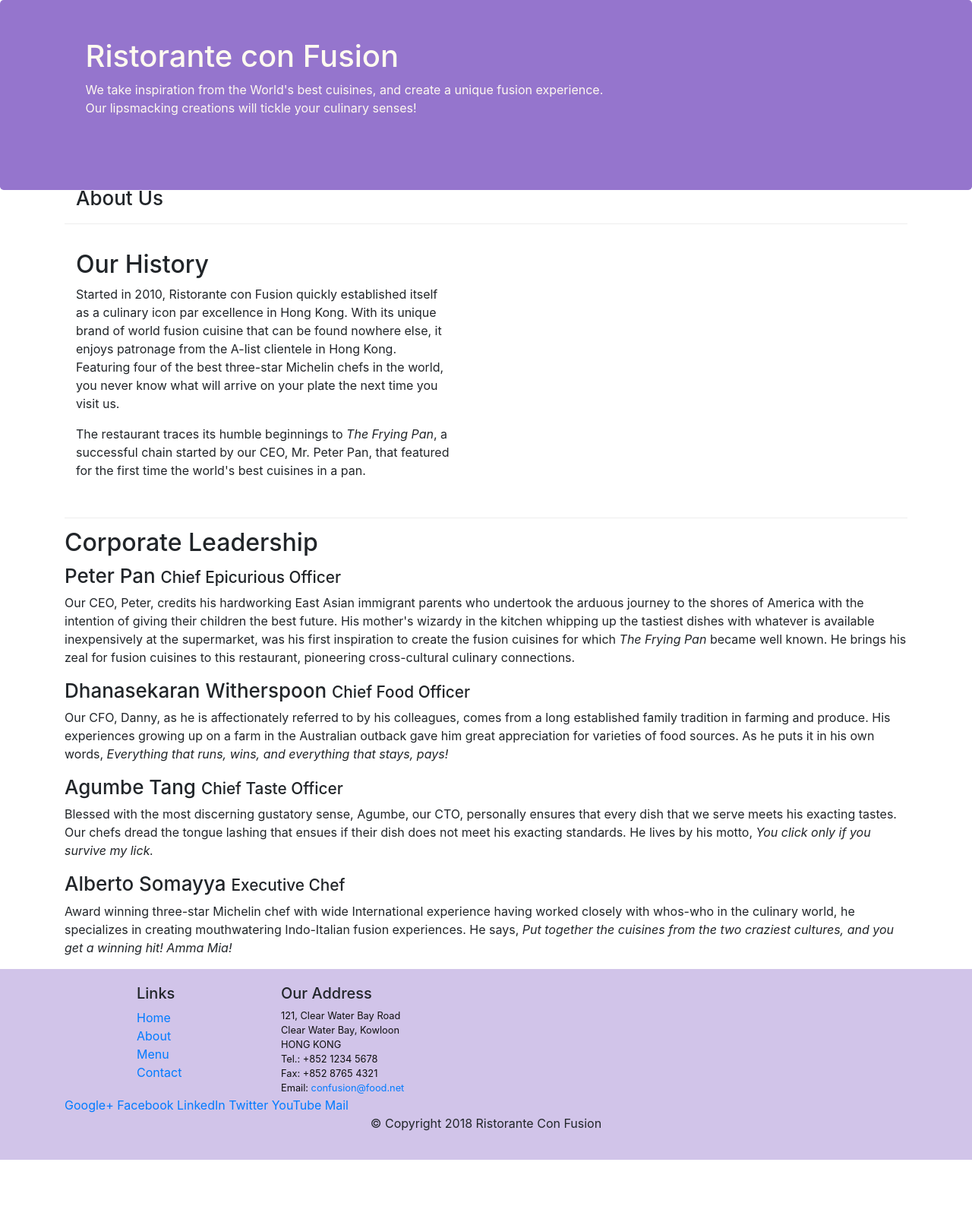
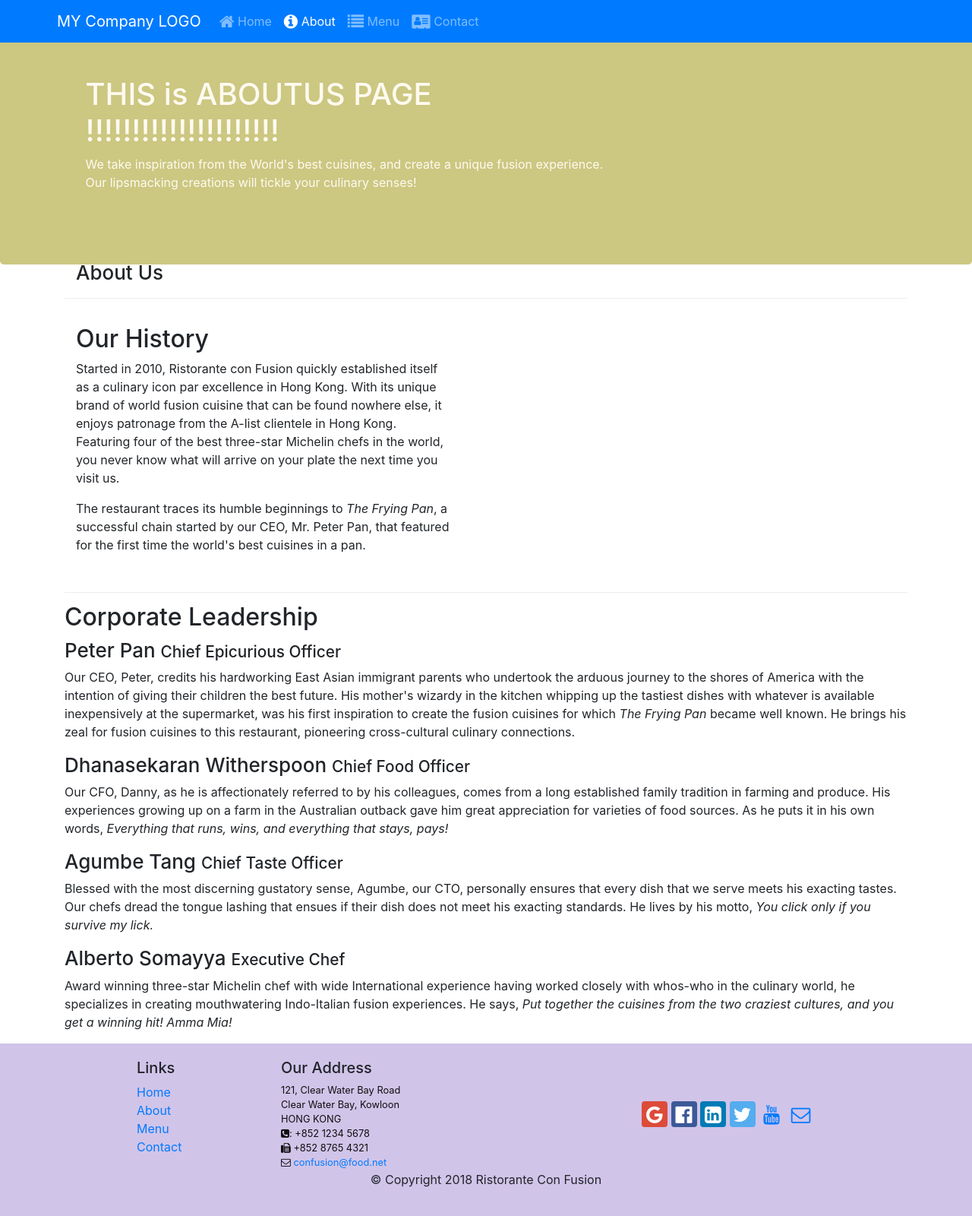
Before and after one commit to EsraaAfifi/bootstrap-coursera, a website: page aboutus.html in a window 1280 px wide. Shown: the whole page at 76% size. Before the commit the page ends 1526 px from the top, so only its background shows below. Drawn offline with nearby package versions, Linux system fonts and the light colour scheme.

Commit message:
icon fonts

```diff
--- a/aboutus.html
+++ b/aboutus.html
@@ -8,6 +8,14 @@
     <meta http-equiv="x-ua-compatible" content="ie=edge">
 
     <!-- Bootstrap CSS -->
+    <script src="https://code.jquery.com/jquery-3.2.1.slim.min.js" integrity="sha384-KJ3o2DKtIkvYIK3UENzmM7KCkRr/rE9/Qpg6aAZGJwFDMVNA/GpGFF93hXpG5KkN" crossorigin="anonymous"></script>
+    <link rel="stylesheet" href="https://maxcdn.bootstrapcdn.com/bootstrap/4.0.0-beta/css/bootstrap.min.css" integrity="sha384-/Y6pD6FV/Vv2HJnA6t+vslU6fwYXjCFtcEpHbNJ0lyAFsXTsjBbfaDjzALeQsN6M" crossorigin="anonymous">
+    <link rel="stylesheet" href="node_modules/font-awesome/css/font-awesome.min.css">
+    <link rel="stylesheet" href="node_modules/bootstrap-social/bootstrap-social.css">
+    <script src="https://maxcdn.bootstrapcdn.com/bootstrap/4.0.0-beta/js/bootstrap.min.js" integrity="sha384-h0AbiXch4ZDo7tp9hKZ4TsHbi047NrKGLO3SEJAg45jXxnGIfYzk4Si90RDIqNm1" crossorigin="anonymous"></script>
+    <script src="https://code.jquery.com/jquery-3.2.1.slim.min.js" integrity="sha384-KJ3o2DKtIkvYIK3UENzmM7KCkRr/rE9/Qpg6aAZGJwFDMVNA/GpGFF93hXpG5KkN" crossorigin="anonymous"></script>
+    <script src="https://cdnjs.cloudflare.com/ajax/libs/popper.js/1.11.0/umd/popper.min.js" integrity="sha384-b/U6ypiBEHpOf/4+1nzFpr53nxSS+GLCkfwBdFNTxtclqqenISfwAzpKaMNFNmj4" crossorigin="anonymous"></script>
+
     <link rel="stylesheet" href="node_modules/bootstrap/dist/css/bootstrap.min.css">
     <link href="./css/style.css" rel="stylesheet">
     <title>Ristorante Con Fusion: About Us</title>
@@ -16,11 +24,36 @@
 
 <body>
 
+<nav class="navbar navbar-dark navbar-expand-sm bg-primary fixed-top">
+    <div class="container">
+    <!-- al button da byzabat fel big screens al navbar to the right and logo to the left -->
+    <!-- w fel sm screens by3ml kda w byzher button , lazem ady al li(s) elle 3ndi div bel id = navbarSupportedContent -->
+    <button class="navbar-toggler" type="button" data-toggle="collapse" data-target="#navbarSupportedContent" aria-controls="navbarSupportedContent" aria-expanded="false" aria-label="Toggle navigation">
+    <span class="navbar-toggler-icon"></span>
+    </button>
+      <a class="navbar-brand" href="./index.html">MY Company LOGO</a>
+      <!--class="collapse navbar-collapse byzabat al navbar to the left and hide it at sm screen and when click on the button it will display the content-->
+        <div class="collapse navbar-collapse" id="navbarSupportedContent">
+          <ul class="navbar-nav mr">
+      <!-- active class here will be active link , highlighted  -->
+            <li class="nav-item"><a class="nav-link" href="./index.html"><i class="fa fa-home fa-lg"></i> Home</a></li>
+            <li class="nav-item active"><a class="nav-link" href="#"><span class="fa fa-info-circle fa-lg"></span> About</a></li>
+            <li class="nav-item"><a class="nav-link" href="#"><i class="fa fa-list fa-lg"></i> Menu</a></li>
+            <li class="nav-item"><a class="nav-link" href="#"><i class="fa fa-address-card  fa-lg"></i> Contact</a></li>
+          </ul>
+        </div>
+    </div>
+
+  </nav>
+
+
+
+
     <header class="jumbotron">
         <div class="container">
             <div class="row row-header">
                 <div class="col-12 col-sm-8">
-                    <h1>Ristorante con Fusion</h1>
+                    <h1>THIS is ABOUTUS PAGE !!!!!!!!!!!!!!!!!!!!!</h1>
                     <p>We take inspiration from the World's best cuisines, and create a unique fusion experience. <br>Our lipsmacking creations will tickle your culinary senses!</p>
                 </div>
                 <div class="col-12 col-sm">
@@ -69,7 +102,7 @@
                 <div class="col-4 offset-1 col-sm-2">
                     <h5>Links</h5>
                     <ul class="list-unstyled">
-                        <li><a href="#">Home</a></li>
+                        <li><a href="./index.html">Home</a></li>
                         <li><a href="#">About</a></li>
                         <li><a href="#">Menu</a></li>
                         <li><a href="#">Contact</a></li>
@@ -81,19 +114,19 @@
 		              121, Clear Water Bay Road<br>
 		              Clear Water Bay, Kowloon<br>
 		              HONG KONG<br>
-		              Tel.: +852 1234 5678<br>
-		              Fax: +852 8765 4321<br>
-		              Email: <a href="mailto:confusion@food.net">confusion@food.net</a>
+		              <i class="fa fa-phone-square" aria-hidden="true"></i>: +852 1234 5678<br>
+		              <i class="fa fa-fax" aria-hidden="true"></i> +852 8765 4321<br>
+		             <i class="fa fa-envelope-o" aria-hidden="true"></i> <a href="mailto:confusion@food.net">confusion@food.net</a>
 		           </address>
                 </div>
                 <div class="align-self-center">
                     <div class="col text-center">
-                        <a href="http://google.com/+">Google+</a>
-                        <a href="http://www.facebook.com/profile.php?id=">Facebook</a>
-                        <a href="http://www.linkedin.com/in/">LinkedIn</a>
-                        <a href="http://twitter.com/">Twitter</a>
-                        <a href="http://youtube.com/">YouTube</a>
-                        <a href="mailto:">Mail</a>
+                       <a class="btn btn-social-icon btn-google" href="http://google.com/"><i class="fa fa-google fa-lg" aria-hidden="true"></i></a>
+                        <a class="btn btn-social-icon btn-facebook" href="http://www.facebook.com/profile.php?id="><i class="fa fa-facebook-official fa-lg" aria-hidden="true"></i></a>
+                        <a class="btn btn-social-icon btn-linkedin" href="http://www.linkedin.com/in/"><i class="fa fa-linkedin-square fa-lg" aria-hidden="true"></i></a>
+                        <a class="btn btn-social-icon btn-twitter" href="http://twitter.com/"><i class="fa fa-twitter fa-lg" aria-hidden="true"></i></a>
+                        <a class="btn btn-social-icon btn-youtube" href="http://youtube.com/"><i class="fa fa-youtube fa-lg" aria-hidden="true"></i></a>
+                        <a class="btn btn-social-icon" href="mailto:"><i class="fa fa-envelope-o fa-lg" aria-hidden="true"></i></a>
                     </div>
                 </div>
            </div>
--- a/css/style.css
+++ b/css/style.css
@@ -18,7 +18,7 @@
 .jumbotron {
     padding:50px 5px 70px 30px;
     margin:0px auto;
-    background: #9575CD ;
+    background:rgb(204, 199, 129);
     color:floralwhite;
 }
 .navbar-brand{
@@ -41,3 +41,10 @@ small{
 h3{
     font-size: 26px;
 }
+body{
+    padding: 50px 0px 0px 0px;
+    z-index:0;
+}
+.navbar-dark{
+    background-color:black;
+}
--- a/package.json
+++ b/package.json
@@ -15,6 +15,8 @@
   },
   "dependencies": {
     "bootstrap": "^4.0.0",
+    "bootstrap-social": "^5.1.1",
+    "font-awesome": "^4.7.0",
     "jquery": "^3.3.1",
     "popper.js": "^1.16.0"
   }
```
Also changed, not shown: index.html (+20 -16 lines), 1 other file.
